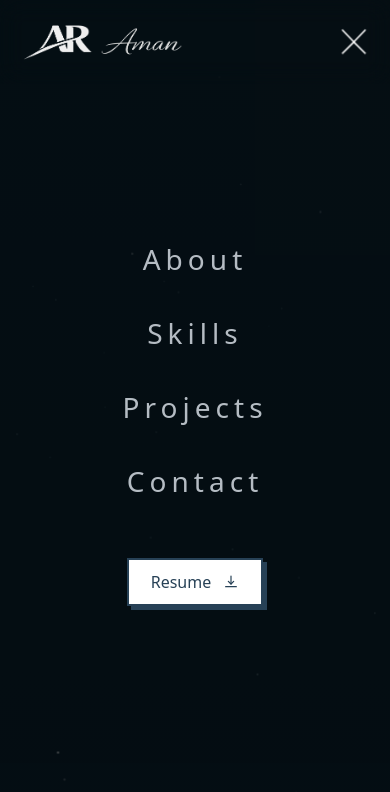
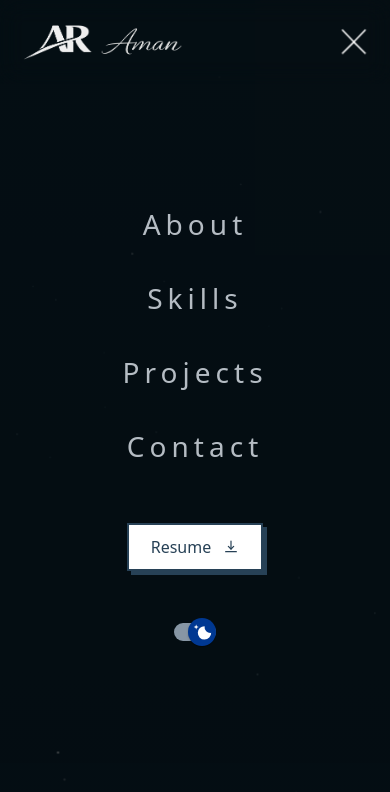
Before and after one commit to amanrai00/PortfolioAman, a Vue app: page / in a window 390 px wide. Both pictures are taken after a click on the button "Toggle menu". Shown: the top 792 px of the page. Built offline with nearby package versions, Linux system fonts and the light colour scheme.

Commit message:
switch added to mob-nav

```diff
--- a/src/components/Navbar.vue
+++ b/src/components/Navbar.vue
@@ -10,7 +10,7 @@
       ]"
     >
       <div class="container mx-auto">
-        <div class="relative flex items-center">
+        <div class="relative flex items-center lg:grid lg:grid-cols-3 lg:items-center">
           <!-- Logo -->
           <div
             :class="[
@@ -24,7 +24,7 @@
           </div>
 
           <!-- Desktop nav -->
-          <div class="hidden lg:block absolute left-1/2 -translate-x-1/2">
+          <div class="hidden lg:block lg:justify-self-center">
             <ul class="flex items-center gap-x-8 font-semibold text-[15px] lg:text-[16px]">
               <li
                 v-for="item in sections"
@@ -40,7 +40,7 @@
           </div>
 
           <!-- Desktop resume + mobile toggle -->
-          <div class="ml-auto flex items-center gap-3">
+          <div class="ml-auto flex items-center gap-3 lg:ml-0 lg:justify-self-end">
             <!-- Desktop Resume -->
             <label class="ui-switch hidden lg:inline-flex mr-5">
               <input type="checkbox" aria-label="Toggle theme" checked />
@@ -190,6 +190,27 @@
               </svg>
             </span>
           </a>
+        </li>
+
+        <!-- Mobile Theme Switch -->
+        <li
+          :class="[
+            'transition-all ease-out mt-5',
+            isOpen ? 'opacity-100 translate-y-0' : 'opacity-0 translate-y-12'
+          ]"
+          :style="{
+            transitionDelay: isOpen ? `${210 + (sections.length * 45)}ms` : '0ms',
+            transitionDuration: '310ms'
+          }"
+        >
+          <div class="flex items-center justify-center">
+            <label class="ui-switch inline-flex">
+              <input type="checkbox" aria-label="Toggle theme" checked />
+              <div class="slider">
+                <div class="circle"></div>
+              </div>
+            </label>
+          </div>
         </li>
       </ul>
     </div>
```
